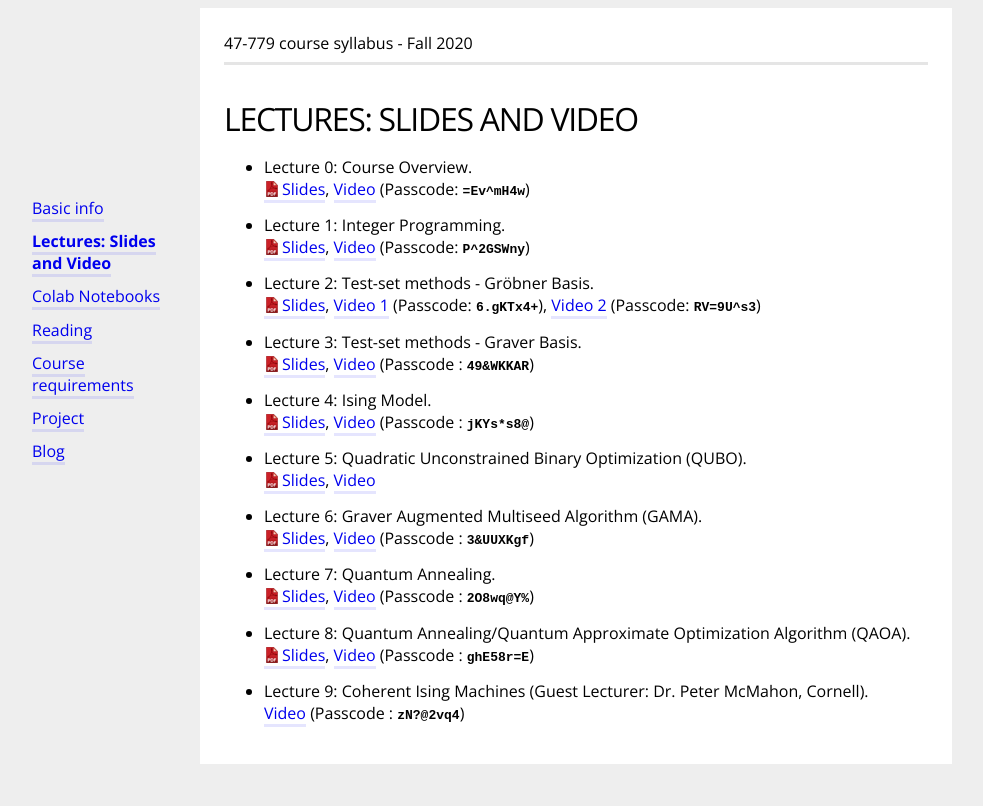
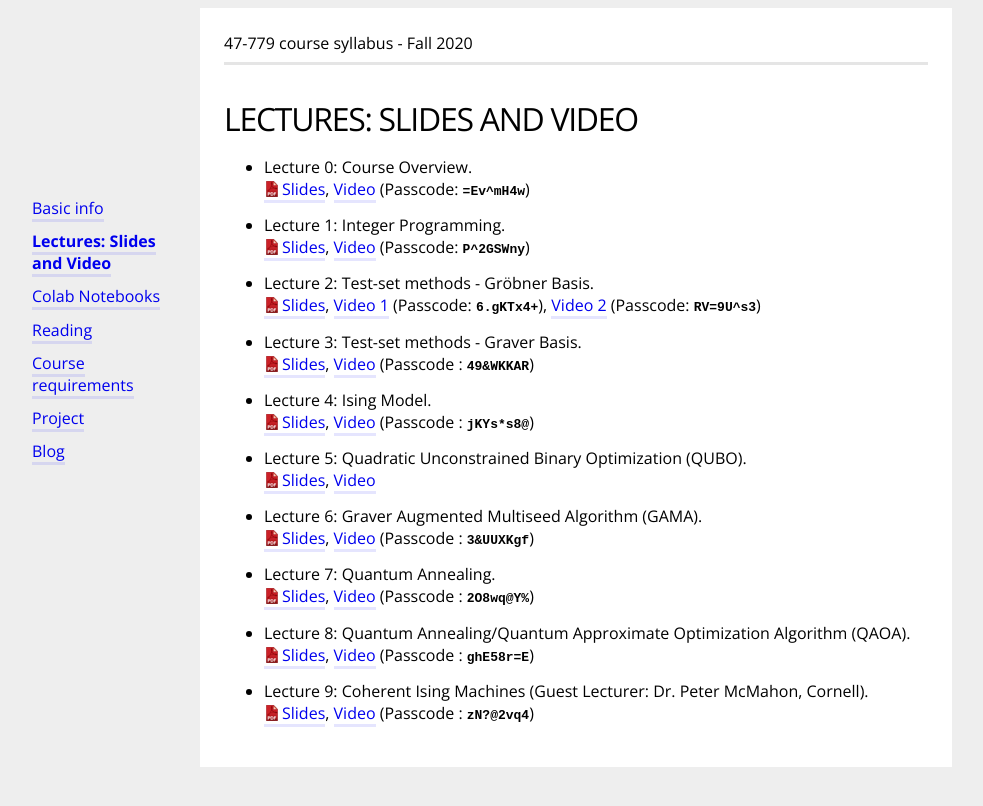
Before and after one commit to bernalde/QuIP, a Jekyll site: the page built from lecture.md, in a window 1280 px wide. Shown: the top 806 px of the page, without its empty margins (64-1047 px from the left). Built offline with Jekyll 4.4.1, drawn with Linux system fonts in a browser that asks for light colours.

Commit message:
Updates for Lecture 9

```diff
--- a/lecture.md
+++ b/lecture.md
@@ -55,5 +55,6 @@ Here you can access all the lecture slides and videos.
 (Passcode : <kbd><strong>ghE58r=E</strong></kbd>)
 
 - Lecture 9: Coherent Ising Machines (Guest Lecturer: Dr. Peter McMahon, Cornell).<br>
+<a href="slides/47-779 Lecture 9- Coherent Ising Machine (McMahon).pdf" download>Slides</a>,
 [Video](https://cmu.zoom.us/rec/share/0jN3Mp_ZdtvjPsGpeBABjHo59ulAcXOsXQ5VNcakdBBWiriYfJsAc2CkbT8Iryil.vbtAnDCLxE5xypcw)
 (Passcode : <kbd><strong>zN?@2vq4</strong></kbd>)
```
